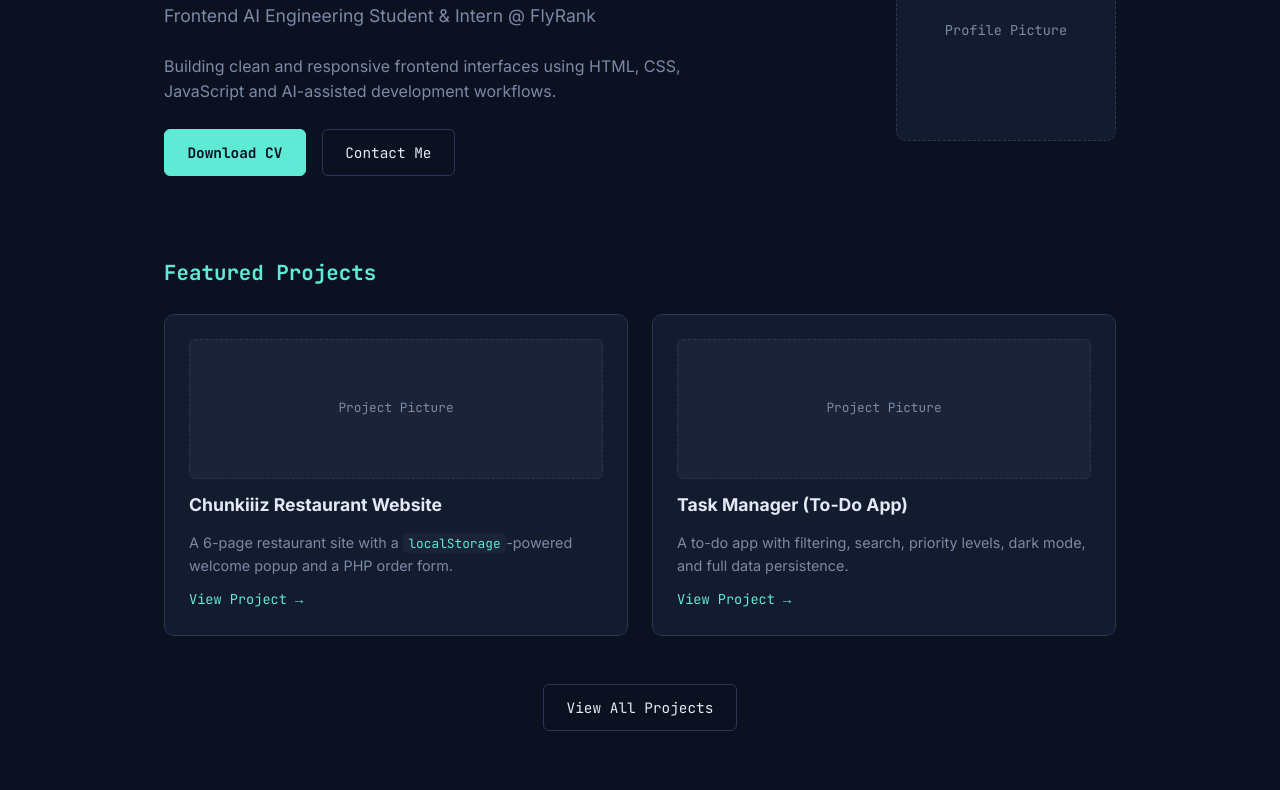
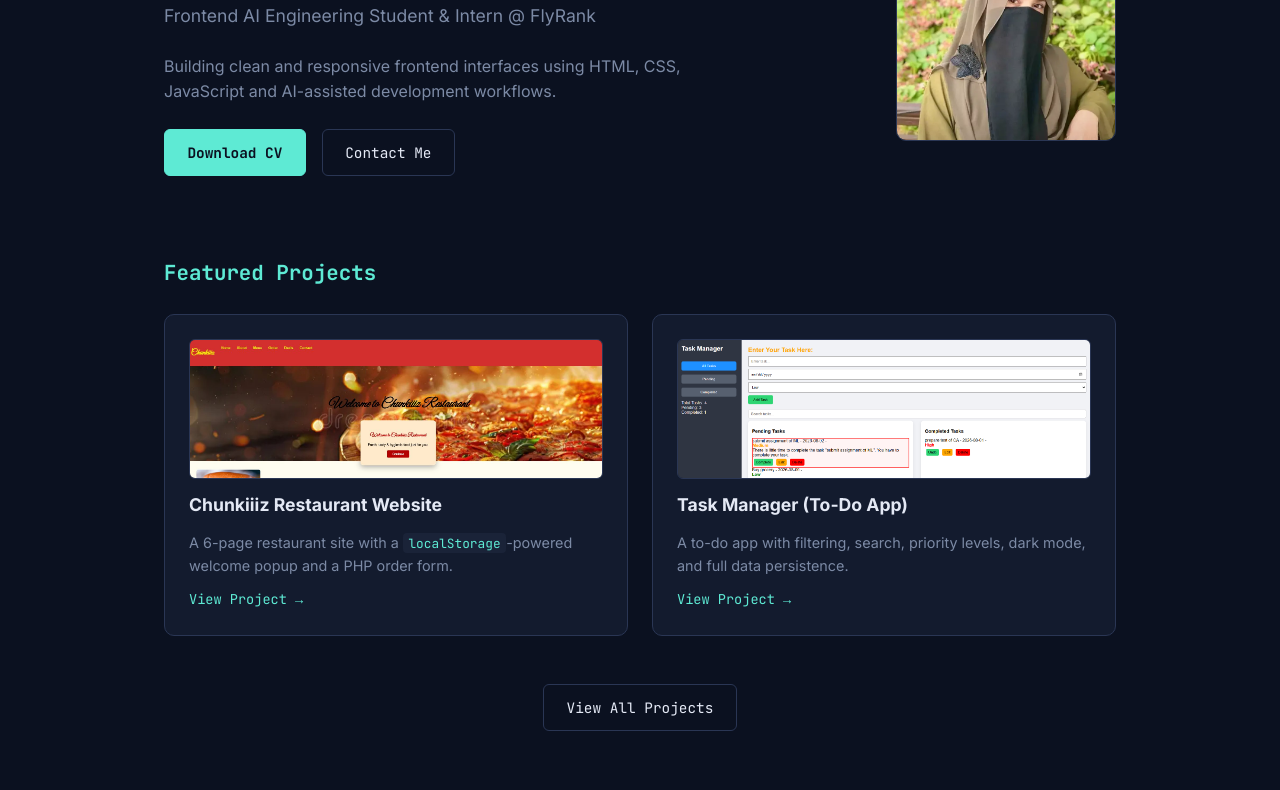
Before and after one commit to anilaashraf556-cpu/Portfolio-Website, a plain HTML site: page index.html in a window 1280 px wide. Shown: the part 267-1057 px from the top of the page. Drawn offline with Linux system fonts and the light colour scheme.

Commit message:
feat: add all pictures in website

```diff
--- a/index.html
+++ b/index.html
@@ -36,7 +36,7 @@
           <a href="contact.html" class="btn">Contact Me</a>
         </div>
       </div>
-      <div class="profile-picture-placeholder">Profile Picture</div>
+      <img src="images/profile.webp" alt="Anila Ashraf" class="profile-picture-placeholder profile-picture">
     </section>
 
     <section>
@@ -44,14 +44,14 @@
       <div class="projects-grid">
 
         <article class="project-card">
-          <div class="project-picture-placeholder">Project Picture</div>
+          <img src="images/restaurant.jpg" alt="Chunkiiiz Restaurant Website homepage" class="project-picture-placeholder project-picture">
           <h3>Chunkiiiz Restaurant Website</h3>
           <p>A 6-page restaurant site with a <code>localStorage</code>-powered welcome popup and a PHP order form.</p>
           <a href="projects.html" class="project-link">View Project →</a>
         </article>
 
         <article class="project-card">
-          <div class="project-picture-placeholder">Project Picture</div>
+          <img src="images/todo-app.png" alt="Task Manager to-do app interface" class="project-picture-placeholder project-picture">
           <h3>Task Manager (To-Do App)</h3>
           <p>A to-do app with filtering, search, priority levels, dark mode, and full data persistence.</p>
           <a href="projects.html" class="project-link">View Project →</a>
--- a/style.css
+++ b/style.css
@@ -263,6 +263,19 @@ main {
 }
 .project-link:hover { text-decoration: underline; }
 
+/* Real uploaded images override the dashed "placeholder" look */
+.profile-picture {
+  border: 1px solid var(--border);
+  object-fit: cover;   /* fills the box without stretching the photo */
+  object-position: top; /* keeps faces in frame if the photo gets cropped */
+}
+
+.project-picture {
+  border: 1px solid var(--border);
+  object-fit: cover;
+  object-position: top;
+}
+
 .view-more-wrap { text-align: center; margin-top: var(--space-lg); }
 
 /* =========================================================
```
Also changed, not shown: about.html (+1 -1 lines), projects.html (+3 -5 lines), images/blood-bank.png (added), images/profile.webp (added), images/restaurant.jpg (added), images/todo-app.png (added), 1 other file.
